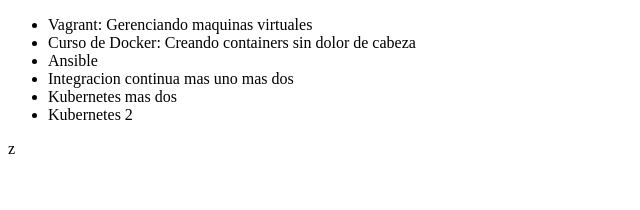
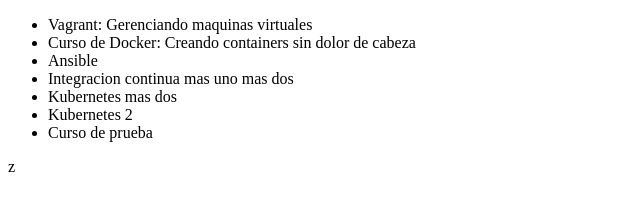
Before and after one commit to ivanlunar087/Prueba, a plain HTML site: page index.html in a window 1280 px wide. Shown: the whole page, without its empty margins (0-640 px from the left). Drawn offline with Linux system fonts and the light colour scheme.

Commit message:
se agrego curso nuevo

```diff
--- a/index.html
+++ b/index.html
@@ -13,6 +13,7 @@
          <li> Integracion continua mas uno mas dos</li>
          <li>Kubernetes mas dos</li>
          <li>Kubernetes 2</li>
+         <li>Curso de prueba</li>
      </ul>
 </body>z
 </html>
```
